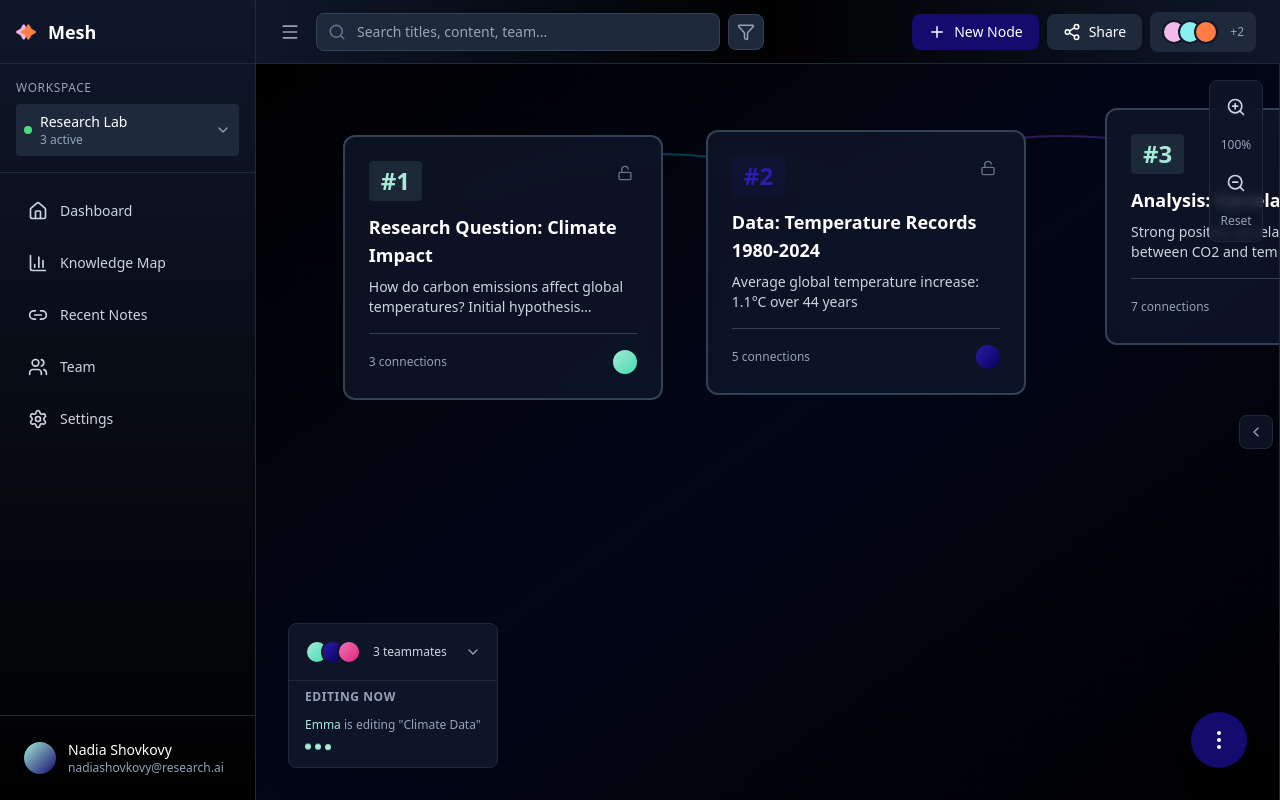
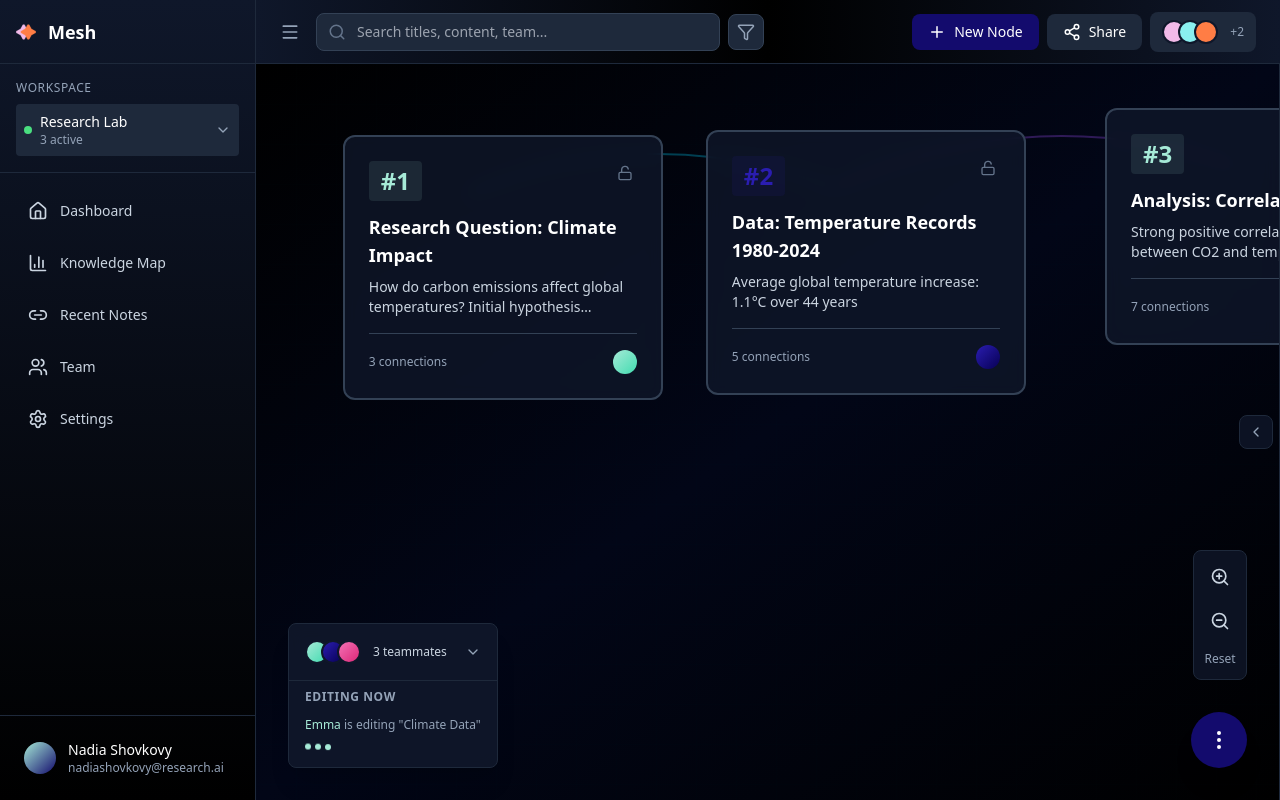
Before and after one commit to nadiashovkovy/mesh, a React (Create React App) app: page /app in a window 1280 px wide. Built offline with nearby package versions, Linux system fonts and the light colour scheme.

Commit message:
static zoom controls

```diff
--- a/src/components/Canvas.jsx
+++ b/src/components/Canvas.jsx
@@ -14,7 +14,7 @@ const Canvas = forwardRef(({ selectedNode, onSelectNode, notes, isFullscreen, on
   const isPinching = useRef(false);
   const lastDistance = useRef(0);
 
-  const MIN_ZOOM = 0.5;
+  const MIN_ZOOM = .1;
   const MAX_ZOOM = 2;
   const ZOOM_STEP = 0.1;
 
@@ -371,13 +371,12 @@ const Canvas = forwardRef(({ selectedNode, onSelectNode, notes, isFullscreen, on
             />
           ))}
         </div>
+      </div>
 
-        {/* Zoom Controls */}
-        <div className={`absolute flex flex-col gap-2 bg-slate-900/80 backdrop-blur-sm rounded-lg border border-slate-800 p-2 transition-all duration-300 ${
-          isFullscreen ? 'top-8' : 'top-4'
-        } ${
-          isFullscreen && rightPanelOpen ? 'right-96' : 'right-4'
-        }`}>
+      {/* Zoom Controls - Fixed position outside scrollable area */}
+      <div className={`absolute flex flex-col gap-2 bg-slate-900/80 backdrop-blur-sm rounded-lg border border-slate-800 p-2 z-[60] transition-all duration-300 ${
+        isFullscreen && rightPanelOpen ? 'right-96' : 'right-8'
+      }`} style={{ bottom: '120px' }}>
         <button
           onClick={handleZoomIn}
           disabled={zoom >= MAX_ZOOM}
@@ -386,9 +385,10 @@ const Canvas = forwardRef(({ selectedNode, onSelectNode, notes, isFullscreen, on
         >
           <ZoomIn size={20} className="text-slate-300" />
         </button>
-          <div className="text-xs text-center text-slate-400 py-1">
+        {/* uncomment div below to show zoom percentage */}
+        {/* <div className="text-xs text-center text-slate-400 py-1">
           {Math.round(zoom * 100)}%
-          </div>
+        </div> */}
         <button
           onClick={handleZoomOut}
           disabled={zoom <= MIN_ZOOM}
@@ -404,7 +404,6 @@ const Canvas = forwardRef(({ selectedNode, onSelectNode, notes, isFullscreen, on
         >
           Reset
         </button>
-        </div>
       </div>
 
       {/* Floating Action Menu */}
```
Lines whose indentation alone changed are shown as unchanged.
